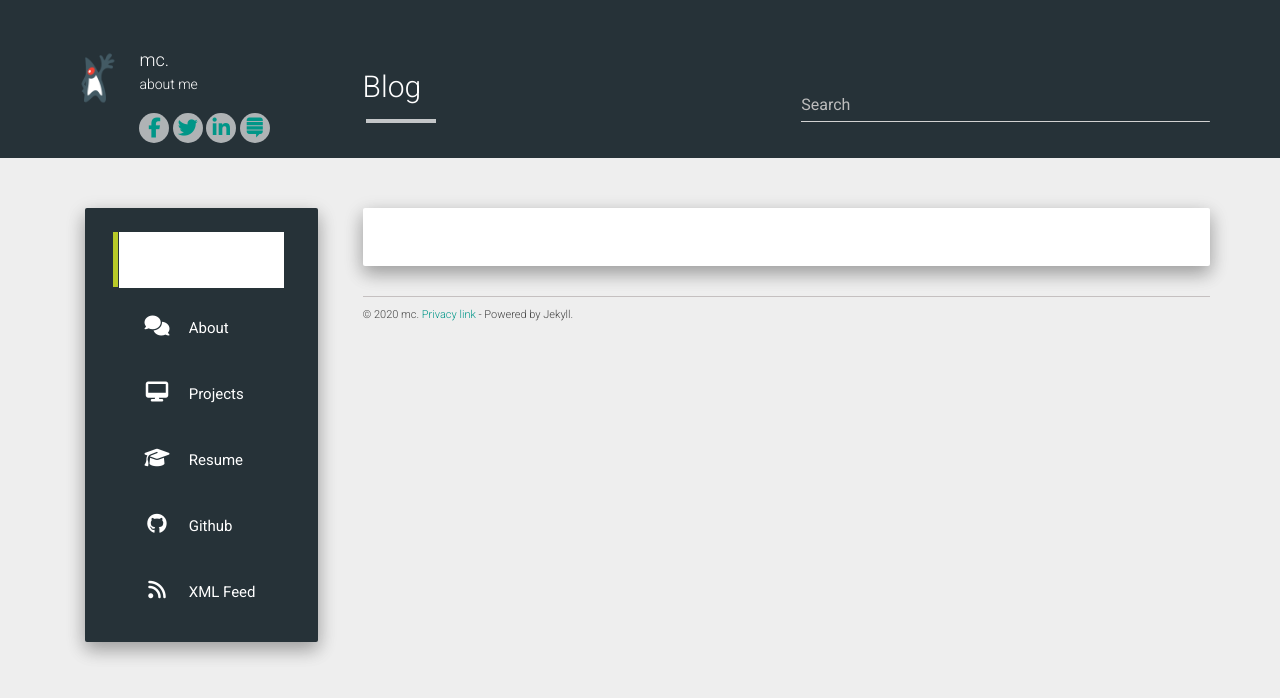
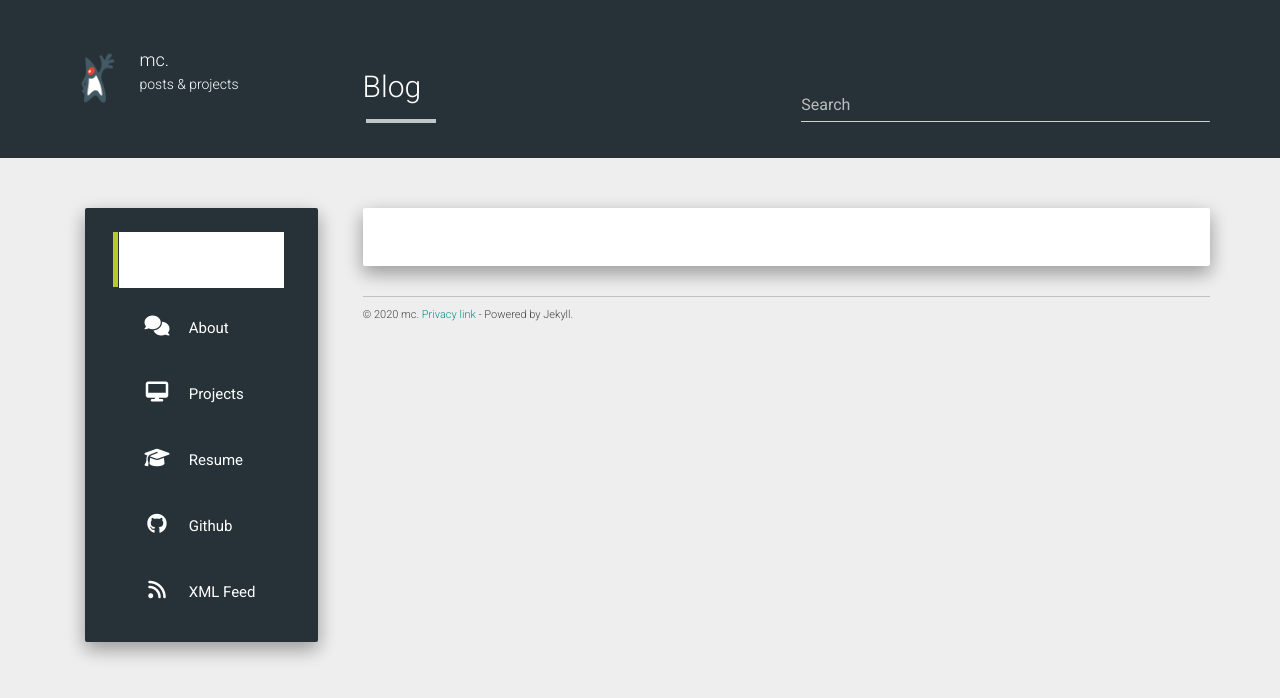
Before and after one commit to mc-source/mc-source.github.io, a Jekyll site: the page built from index.html, in a window 1280 px wide. Shown: the top 698 px of the page. Built offline with Jekyll 4.4.1, drawn with Linux system fonts in a browser that asks for light colours; nearby versions of some CDN libraries; the list of posts is cut into pages by our own code.

Commit message:
config. update

```diff
--- a/_config.yml
+++ b/_config.yml
@@ -3,7 +3,7 @@ description: My Github Pages
 author: mc.
 logo: /static/img/avatar.png
 github: https://github.com/codeasashu
-about: about me
+about: posts & projects
 
 baseurl: "https://mc-source.github.io"
 url: "https://mc-source.github.io"
--- a/_includes/header.html
+++ b/_includes/header.html
@@ -8,7 +8,7 @@
             <div class="row-details">
               <h4 class="list-group-item-heading">{{ site.author }}</h4>
               <p class="list-group-item-text">{{ site.about }}</p>
-              {% include social_links.html %}
+              <!-- {% include social_links.html %} -->
             </div>
             <div class="navbar-header pull-right">
               <button type="button" class="navbar-toggle collapsed" data-toggle="collapse" data-target="#bs-example-navbar-collapse-1" aria-expanded="false">
```
